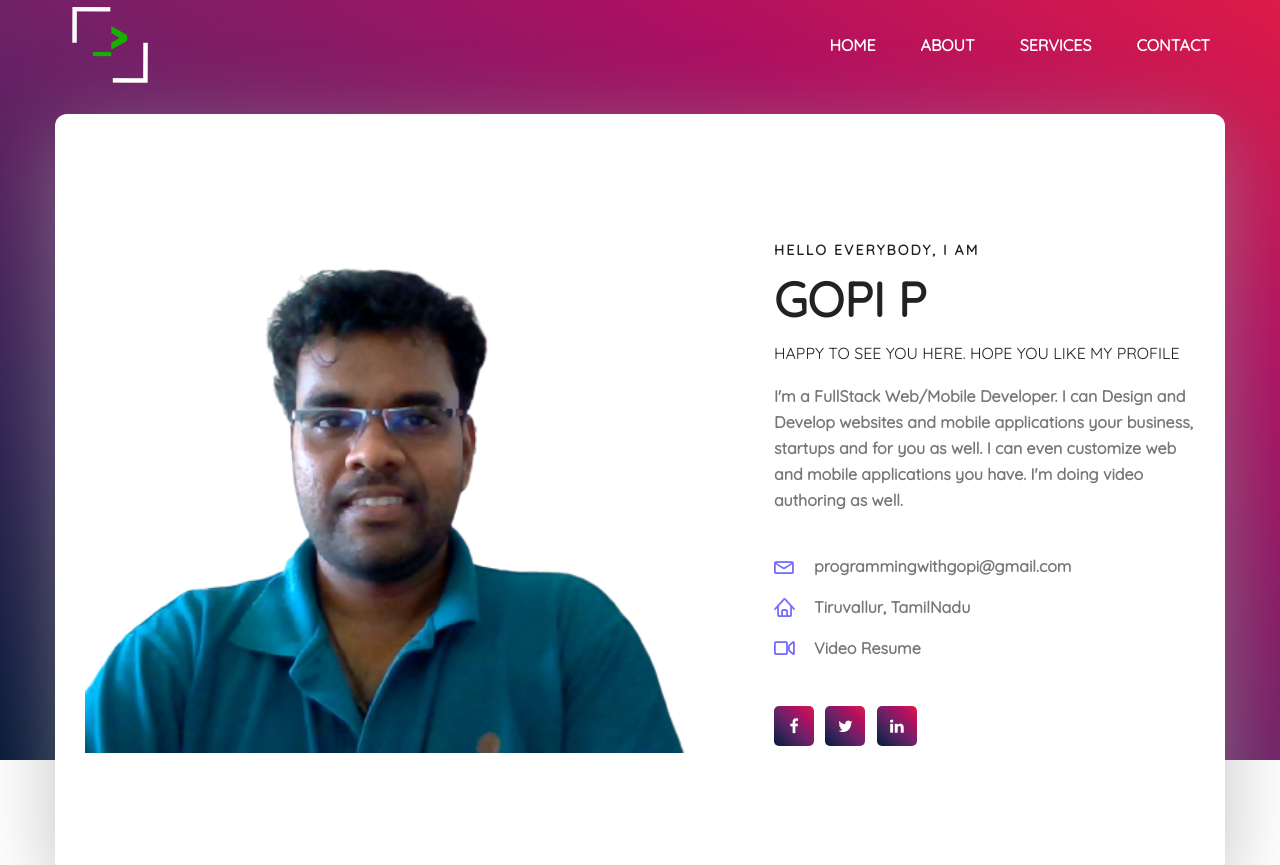
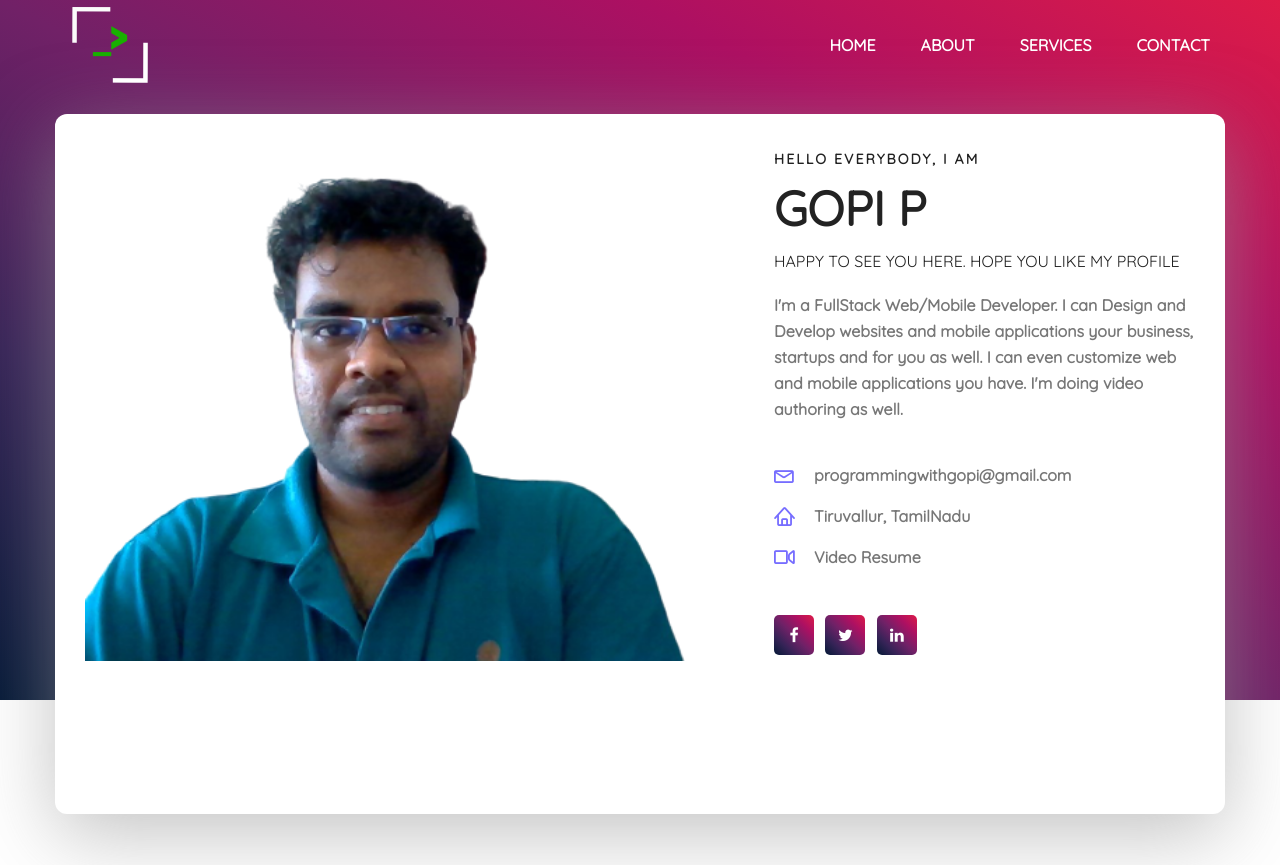
Before and after one commit to iam-gopi/portfolio, a plain HTML site: page index.html in a window 1280 px wide. Shown: the top 865 px of the page. Drawn offline with Linux system fonts and the light colour scheme.

Commit message:
design fixes

```diff
--- a/css/style.css
+++ b/css/style.css
@@ -326,7 +326,7 @@ button:focus {
   position: relative;
   z-index: 1;
   background-image: var(--linear);
-  margin-bottom: 113pxs;
+  margin-bottom: 78px;
 }
 .home_banner_area .box_1620 {
   min-height: 700px;
@@ -340,7 +340,7 @@ button:focus {
 .home_banner_area .banner_inner {
   position: relative;
   width: 100%;
-  min-height: 700px;
+  /* min-height: 700px; */
   display: flex;
 }
 .home_banner_area .banner_inner .banner_content {
```
